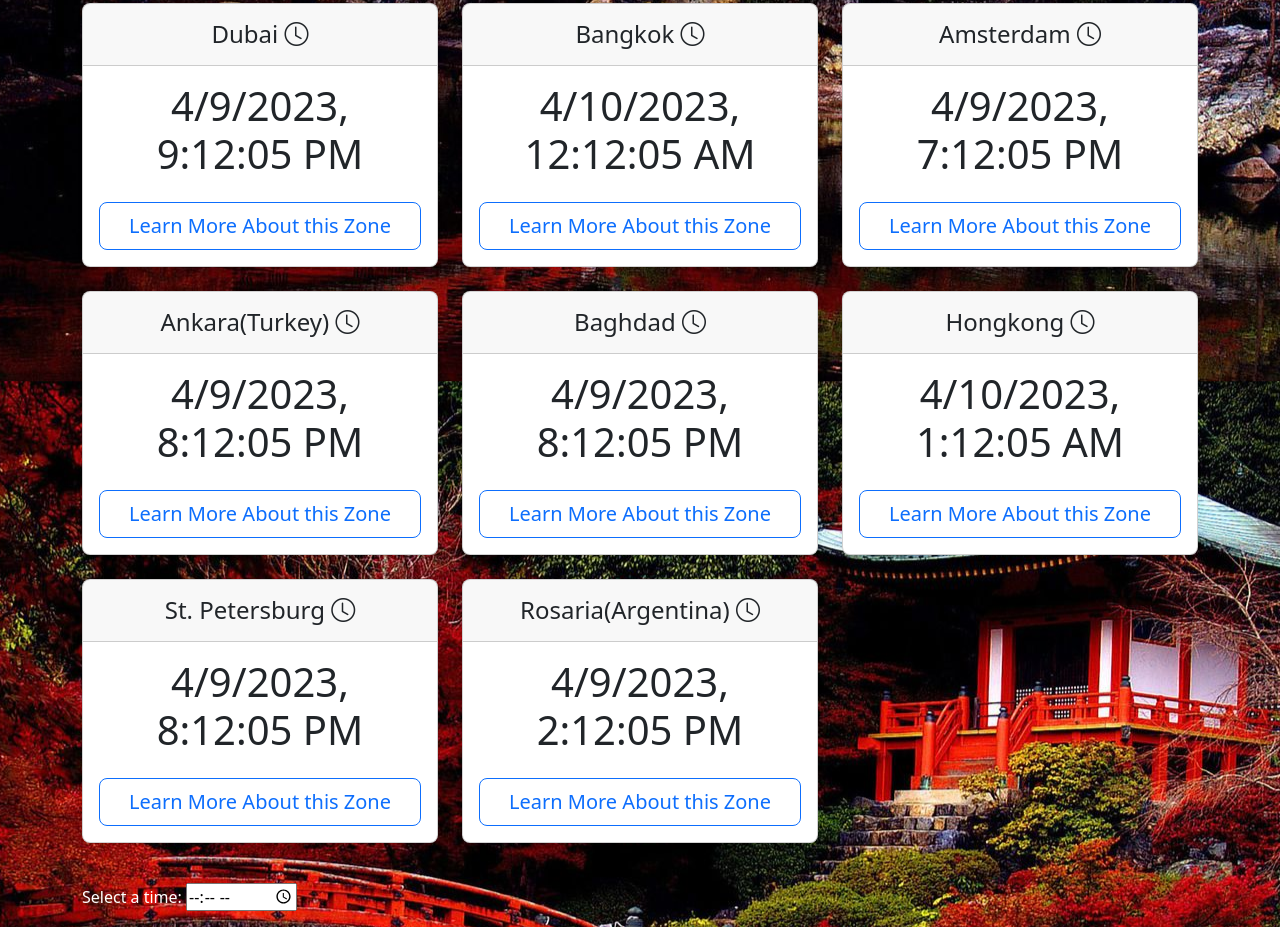
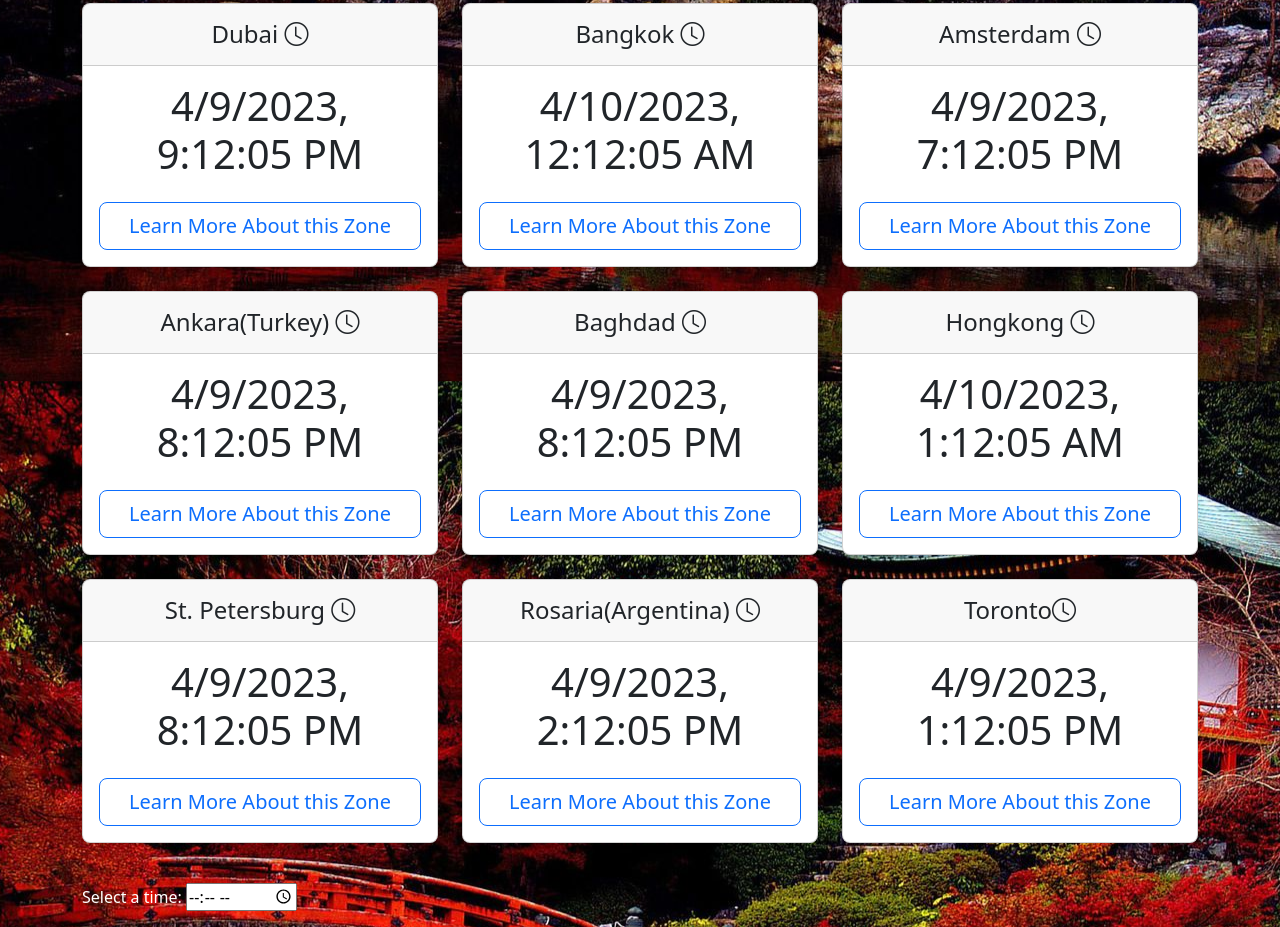
Before and after one commit to Akasht3010/World-clock, a website: page index.html in a window 1280 px wide. Shown: the part 1244-2171 px from the top of the page. Drawn offline with nearby package versions, Linux system fonts and the light colour scheme.

Commit message:
Time added

```diff
--- a/index.html
+++ b/index.html
@@ -367,6 +367,21 @@
                         </div>
                     </div>
                 </div>
+                <div class="col">
+                    <div class="card mb-4 rounded-3 shadow-sm">
+                        <div class="card-header py-3 ">
+                            <h4 class="my-0 fw-normal">Toronto<i class="bi bi-clock"></i></h4>
+                        </div>
+                        <div class="card-body">
+                            <h1 class="card-title pricing-card-title" id="toronto"></h1>
+                            <ul class="list-unstyled mt-3 mb-4">
+
+                            </ul>
+                            <button type="button" class="w-100 btn btn-lg btn-outline-primary">Learn More About this
+                                Zone</button>
+                        </div>
+                    </div>
+                </div>
             </div>
             <label for="appt">Select a time:</label>
             <input type="time" id="alarm" name="alarm">
@@ -438,6 +453,9 @@
             argentina.innerHTML = d.toLocaleString('en-US', {
                 timeZone: 'America/Argentina/Buenos_Aires',
              })
+            toronto.innerHTML = d.toLocaleString('en-US', {
+                timeZone: 'America/Toronto',
+             })
             let alarmhour = alarm.value.split(":")[0]
         let alarmmin = alarm.value.split(":")[1]
         //   console.log(d.getHours(),alarmhour)
```
